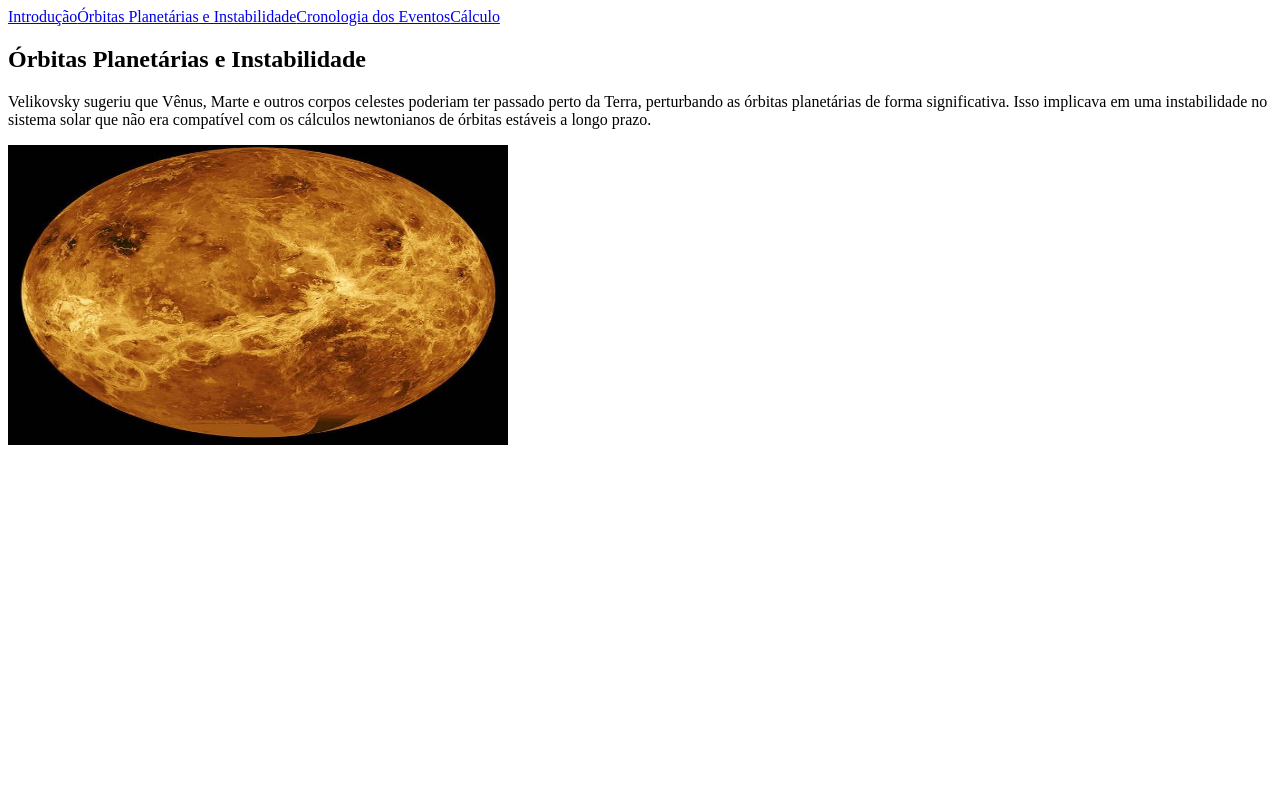
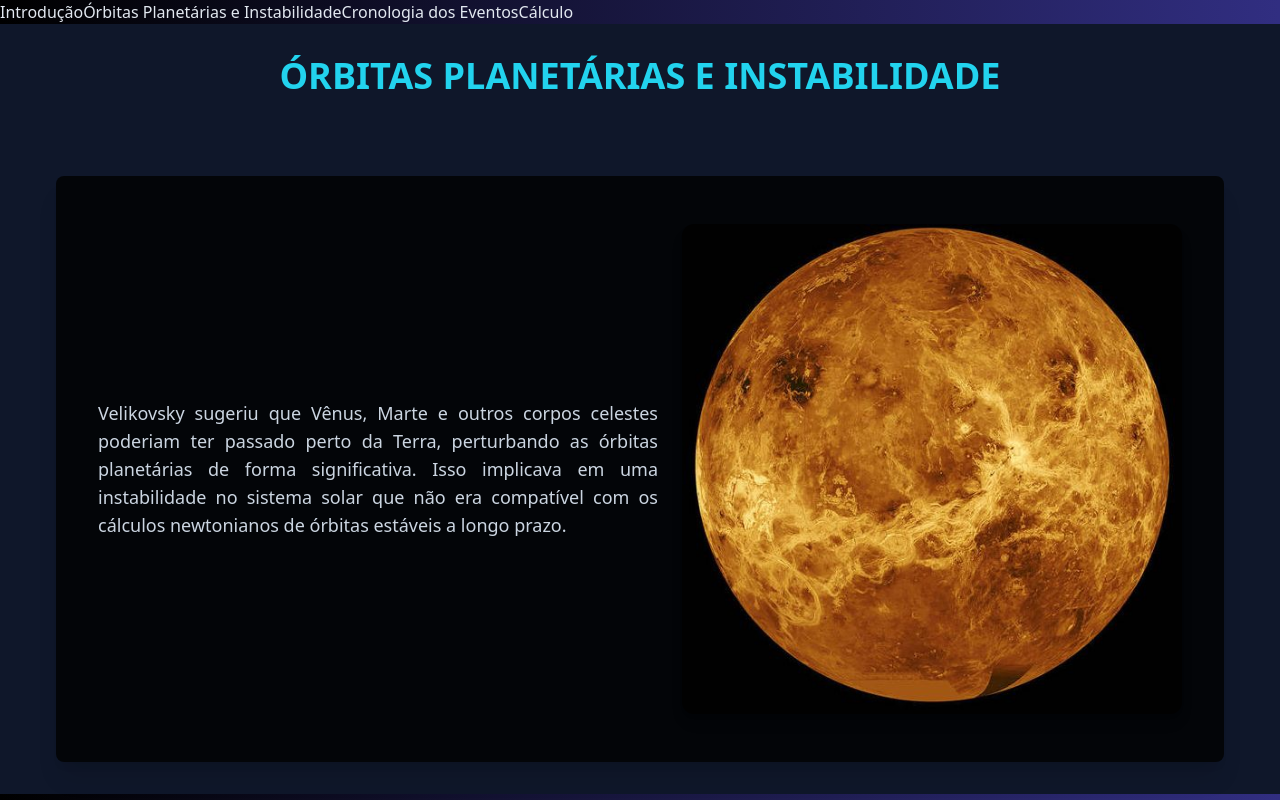
Before and after one commit to camargoogui/FRONT-CP5, a Next.js app: page /orbitas-planetarias in a window 1280 px wide. Built offline with nearby package versions, Linux system fonts and the light colour scheme.

Commit message:
Atualizando pagina e css

```diff
--- /dev/null
+++ b/src/app/globals.css
@@ -0,0 +1,39 @@
+@tailwind base;
+@tailwind components;
+@tailwind utilities;
+
+@layer base {
+  body {
+    @apply bg-gradient-to-r from-black to-indigo-900 text-slate-200;
+  }
+
+  h1, h2, h3, h4, h5, h6 {
+    @apply font-sans text-cyan-400 uppercase;
+  }
+
+  p {
+    @apply leading-relaxed text-slate-300;
+  }
+
+  a {
+    @apply hover:text-cyan-200 transition duration-300;
+  }
+}
+
+@layer components {
+  .cosmic-title {
+    @apply text-4xl font-bold text-center text-cyan-400 uppercase mb-8;
+  }
+
+  .cosmic-container {
+    @apply max-w-7xl mx-auto py-12 px-6 bg-opacity-80 bg-black rounded-lg shadow-xl;
+  }
+
+  .cosmic-button {
+    @apply bg-cyan-500 text-slate-900 py-3 px-6 rounded-full uppercase tracking-wider shadow-lg font-semibold;
+  }
+
+  .cosmic-button:hover {
+    @apply bg-cyan-400 text-black transition duration-300;
+  }
+}
--- a/src/app/layout.tsx
+++ b/src/app/layout.tsx
@@ -1,5 +1,6 @@
 import type { Metadata } from "next";
 import Link from "next/link";
+import "./globals.css";
 
 export const metadata: Metadata = {
   title: {
```
